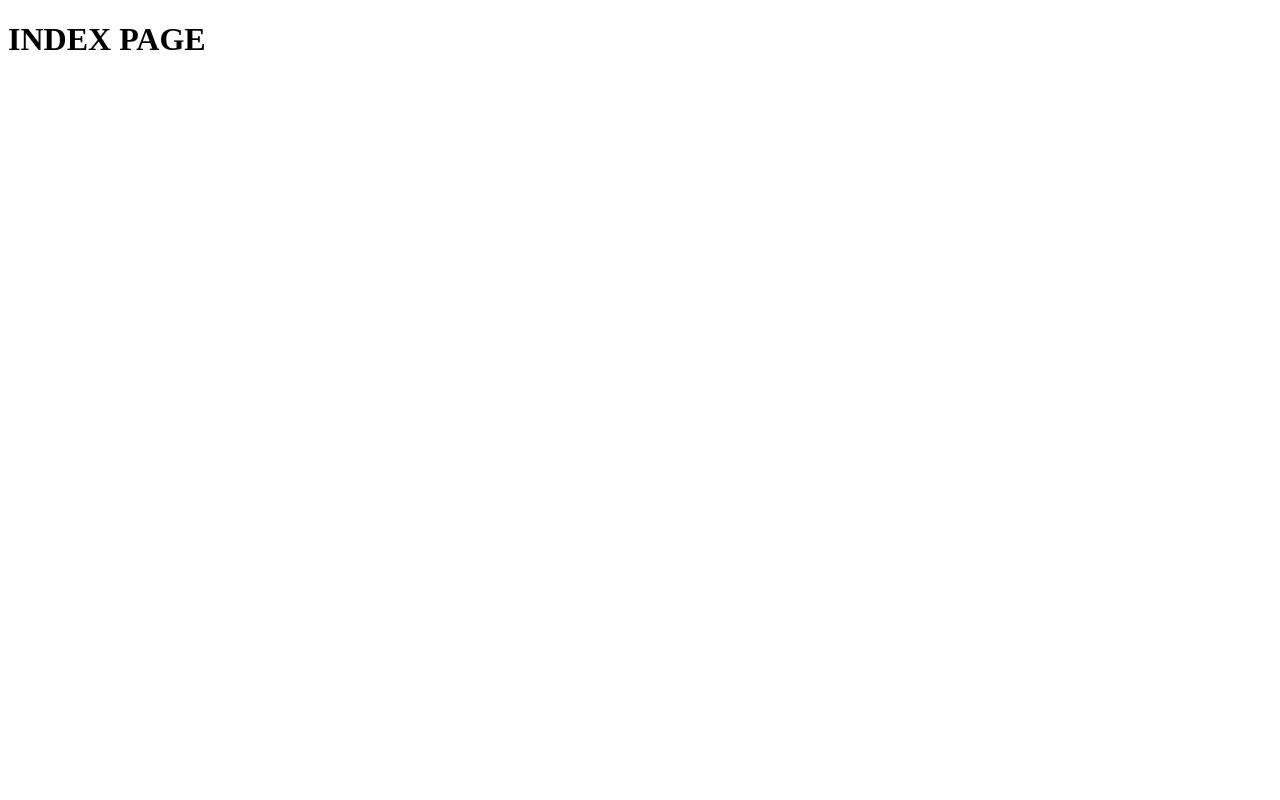
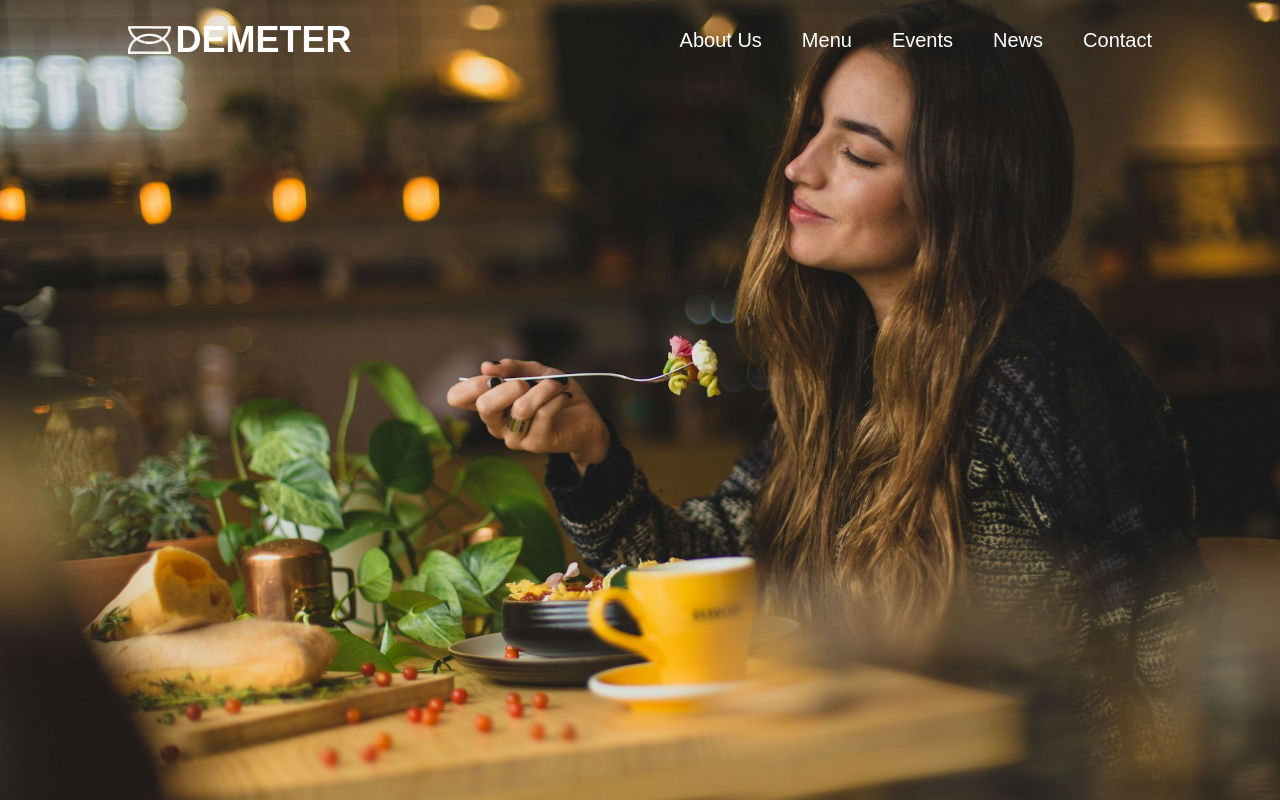
Before and after one commit to TruePadawan/Demeter-Restaurant, a SvelteKit app: page / in a window 1280 px wide. Built offline with nearby package versions, Linux system fonts and the light colour scheme; a web font is replaced by a local one.

Commit message:
Update +page.svelte
- Add background image
- Add navbar

```diff
--- a/src/routes/+page.svelte
+++ b/src/routes/+page.svelte
@@ -1 +1,39 @@
-<h1>INDEX PAGE</h1>
+<script>
+	import '../app.css';
+	import logo from '$lib/images/logo.png';
+</script>
+
+<div class="hero">
+	<nav class="py-5 px-32 flex items-center justify-between">
+		<a class="no-underline flex gap-x-1 items-center" href="/">
+			<img class="logo" src={logo} alt="demeter logo" />
+			<span class="text-white text-4xl font-bold">DEMETER</span>
+		</a>
+		<div class="flex gap-x-10 text-xl text-white font-light">
+			<a href="#about-us" class="nav-link">About Us</a>
+			<a href="#menu" class="nav-link">Menu</a>
+			<a href="#events" class="nav-link">Events</a>
+			<a href="#news" class="nav-link">News</a>
+			<a href="#contact" class="nav-link">Contact</a>
+		</div>
+	</nav>
+</div>
+
+<style>
+	:global(body) {
+		font-family: 'Korolev Light', sans-serif;
+		margin: 0;
+		height: 100vh;
+	}
+
+	.hero {
+		background-image: url('$lib/images/hero-section.jpg');
+		background-size: cover;
+		height: 100vh;
+	}
+
+	.logo {
+		width: auto;
+		height: 28px;
+	}
+</style>
```
